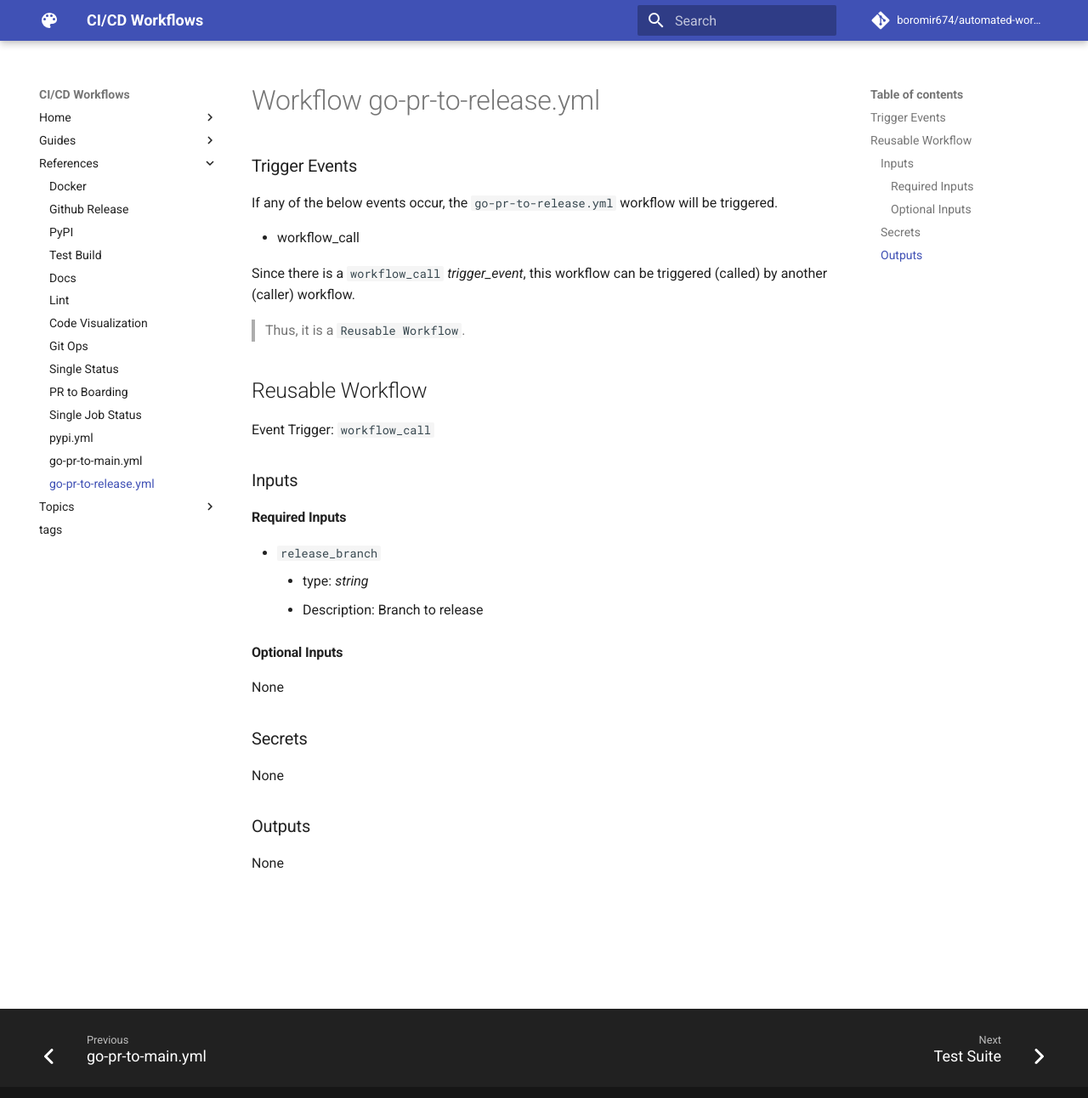
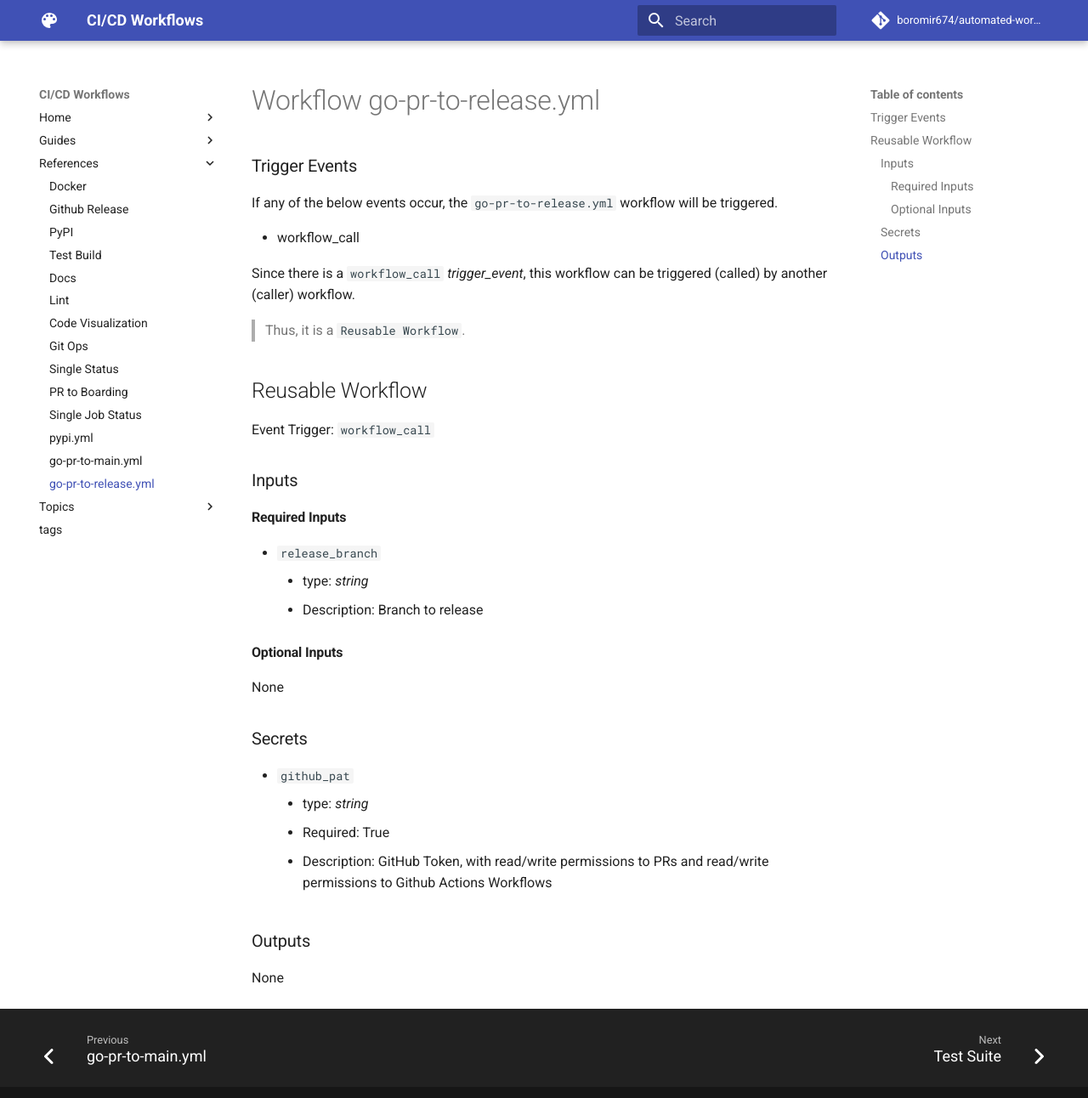
Before and after one commit to boromir674/automated-workflows, an MkDocs documentation site: the page built from docs/api/ref_go-pr-to-release.md, in a window 1280 px wide and 1303 px high. Shown: the top 1292 px of the window at 85% size. Built offline with MkDocs 1.6.1 and Material for MkDocs 9.7.7, drawn with Linux system fonts in a browser that asks for light colours; comment, search, counter and statistics services are not loaded.

Commit message:
docs: update automatic ref pages

```diff
--- a/docs/api/ref_go-pr-to-release.md
+++ b/docs/api/ref_go-pr-to-release.md
@@ -28,7 +28,10 @@ None
 
 ### Secrets
 
-None
+- `github_pat`
+    - type: _string_
+    - Required: True
+    - Description: GitHub Token, with read/write permissions to PRs and read/write permissions to Github Actions Workflows
 
 ### Outputs
 
```
